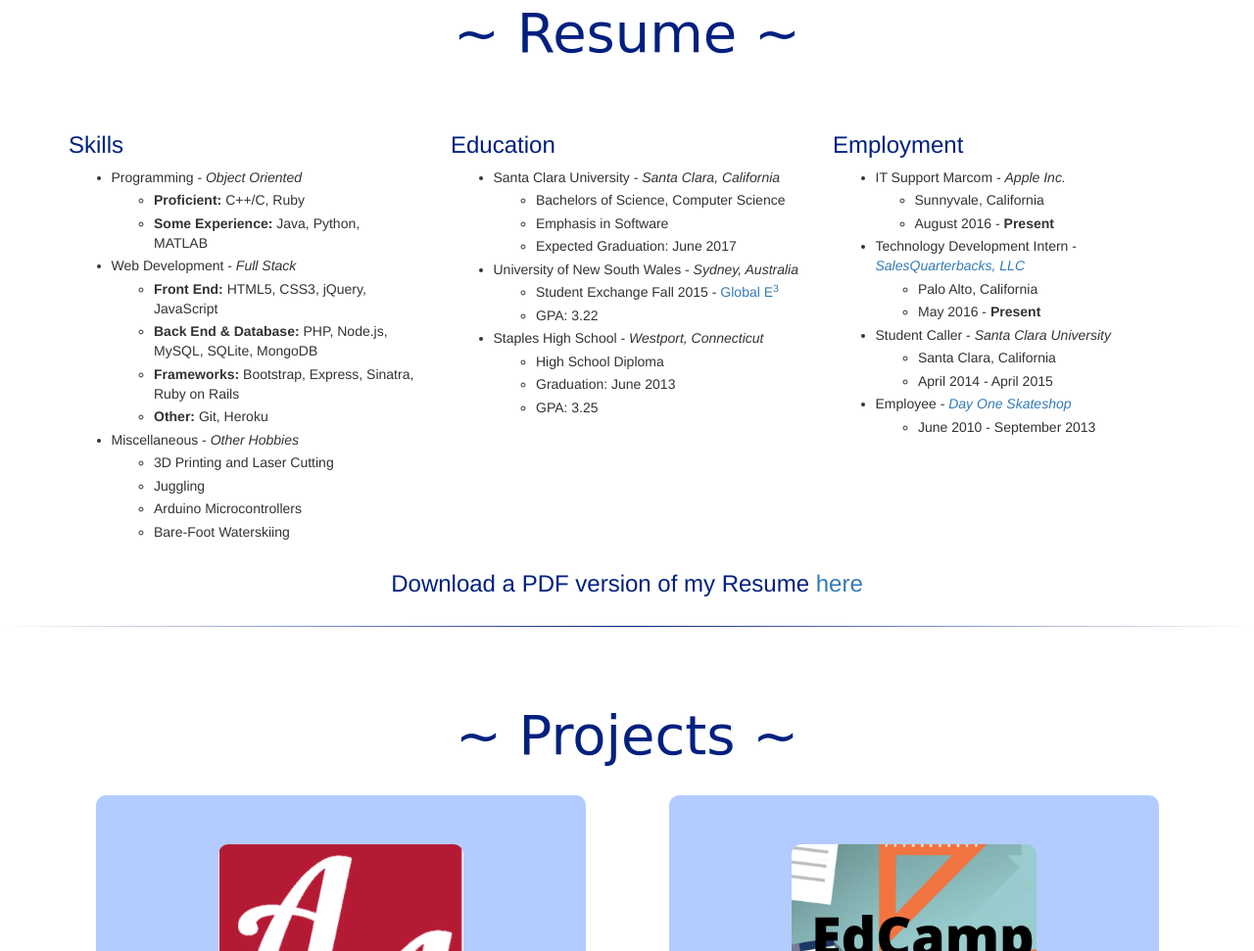
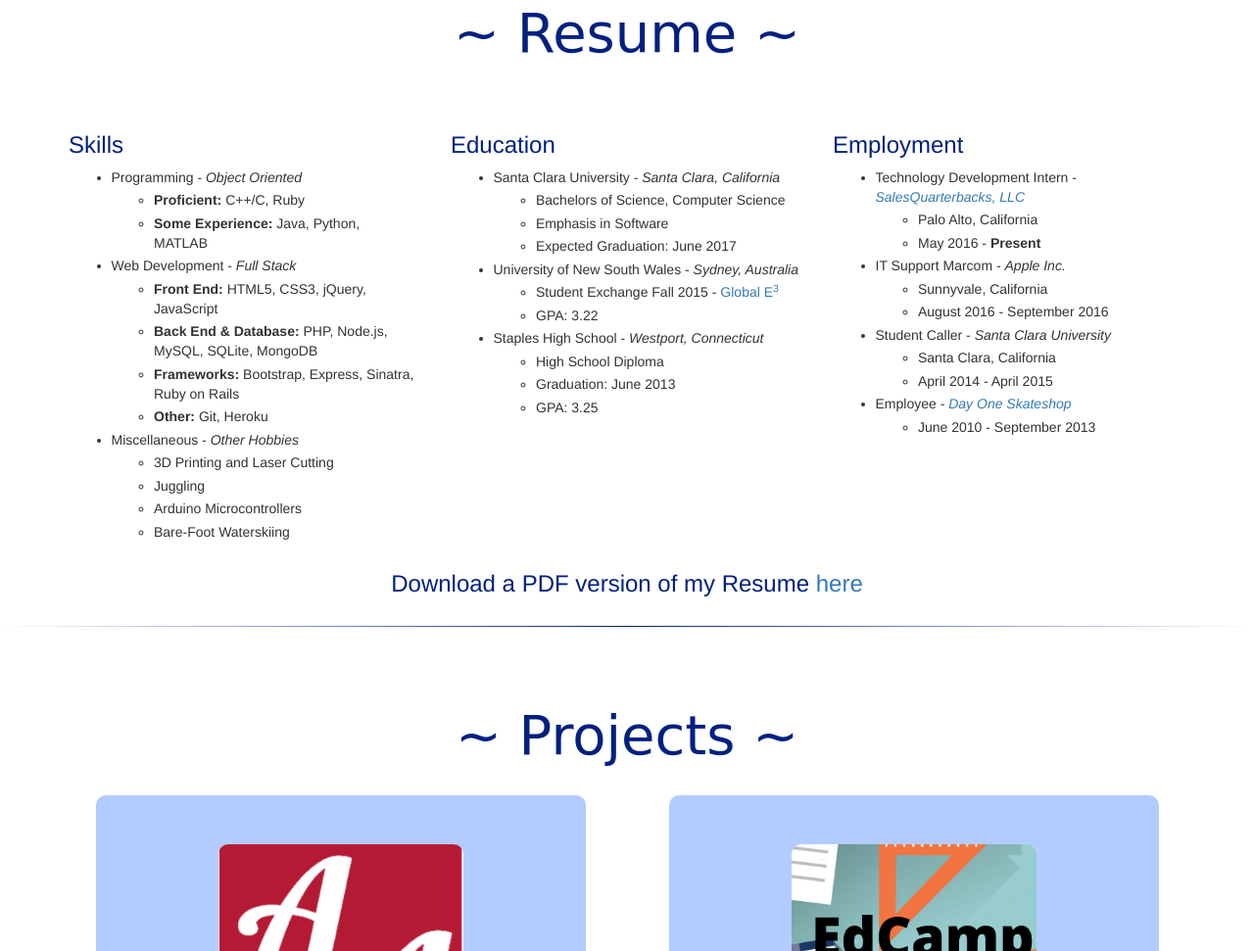
Before and after one commit to jroof88/jroof88.github.io, a plain HTML site: page index.html in a window 1280 px wide. Shown: the part 1006-1977 px from the top of the page at 98% size. Drawn offline with nearby package versions, Linux system fonts and the light colour scheme; a web font is replaced by a local one.

Commit message:
update employment

```diff
--- a/index.html
+++ b/index.html
@@ -182,15 +182,16 @@
                 <div class="col-lg-4">
 					<h3> Employment </h3>
 					<ul class="resume_list">
-						<li> IT Support Marcom - <i>Apple Inc.</i> </li>
-							<ul>
-								<li> Sunnyvale, California </li>
-								<li> August 2016 - <strong>Present</strong> </li>
-							</ul>
 						<li> Technology Development Intern - <i><a href="https://www.salesquarterbacks.com/" target="_blank">SalesQuarterbacks, LLC</a></i>
 							<ul>
 								<li> Palo Alto, California </li>
 								<li> May 2016 - <strong>Present</strong> </li>
+							</ul>
+						</li>
+						<li> IT Support Marcom - <i>Apple Inc.</i>
+							<ul>
+								<li> Sunnyvale, California </li>
+								<li> August 2016 - September 2016 </li>
 							</ul>
 						</li>
 						<li> Student Caller - <i>Santa Clara University</i>
```
